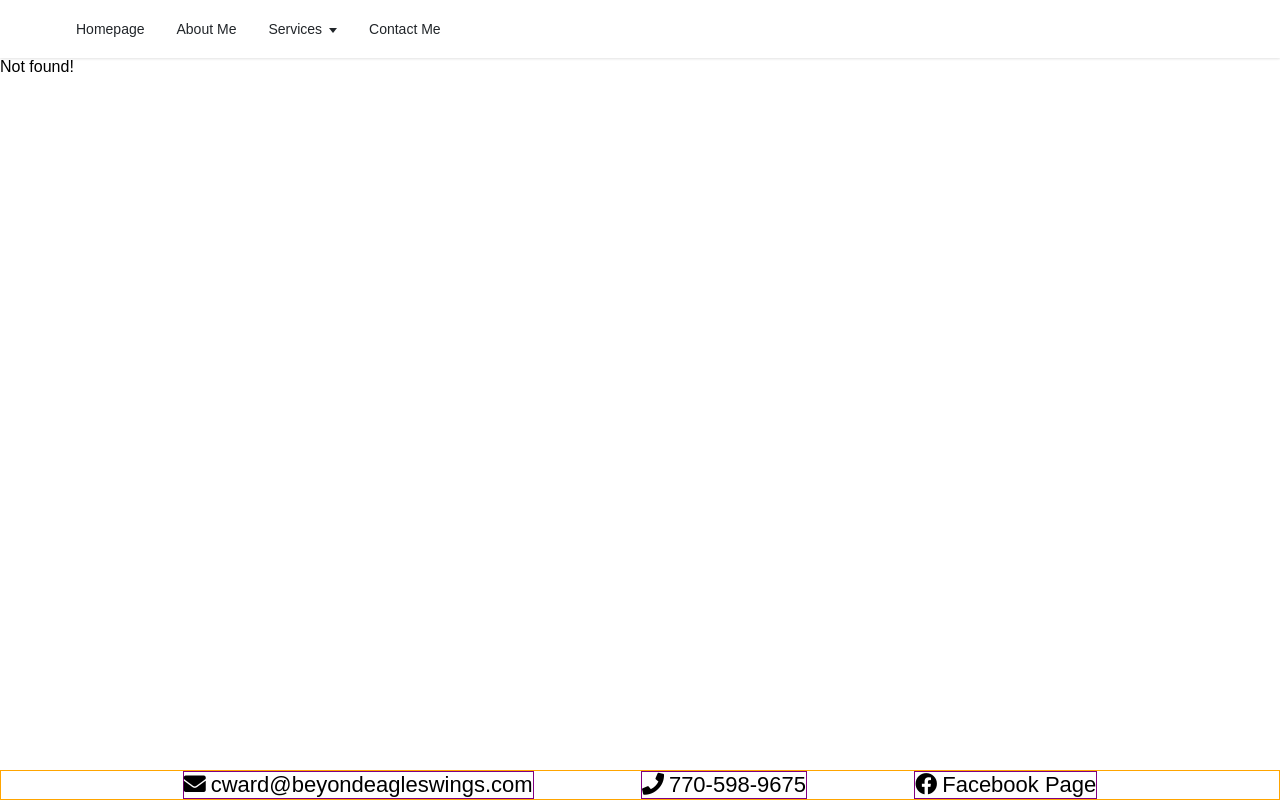
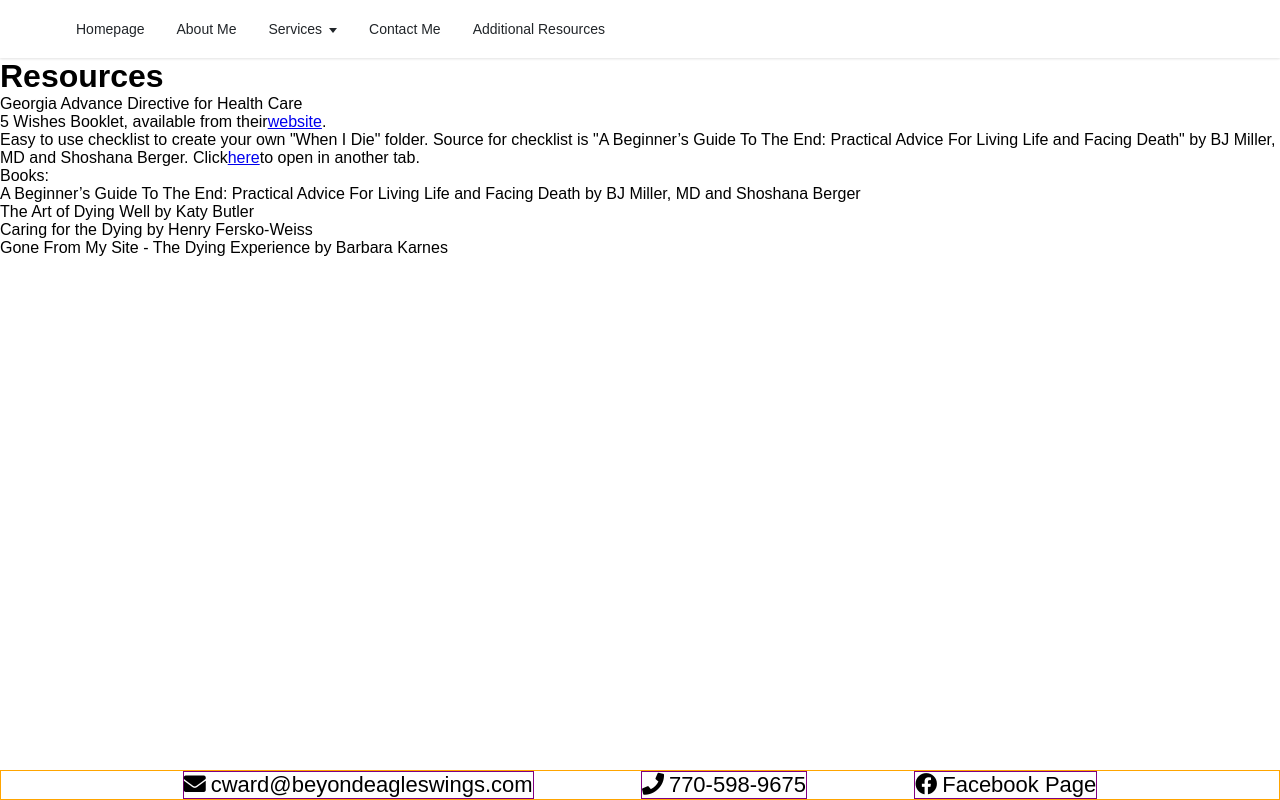
Before and after one commit to mlward639/beyond_eagles_wings, a React (Create React App) app: page /resources in a window 1280 px wide. Before the commit this address had no page. Built offline with nearby package versions, Linux system fonts and the light colour scheme.

Commit message:
resources page added, needs styling and likely some updating

```diff
--- a/src/App.js
+++ b/src/App.js
@@ -13,6 +13,8 @@ import VigilPlanning from "./components/Services/VigilPlanning";
 import Vigil from "./components/Services/Vigil";
 import AddlServices from "./components/Services/AddlServices";
 import Rates from "./components/Services/Rates";
+import ContactPage from "./pages/ContactPage";
+import Resources from "./pages/Resources";
 import Footer from "./components/Footer/Footer";
 
 function App() {
@@ -34,6 +36,8 @@ function App() {
           <Route path="addl-services" element={<AddlServices />} />
           <Route path="rates" element={<Rates />} />
         </Route>
+        <Route path="/contact" element={<ContactPage />} />
+        <Route path="/resources" element={<Resources />} />
         <Route path="*" element={<p>Not found!</p>} />
       </Routes>
       <Footer />
--- a/src/navbarItems.js
+++ b/src/navbarItems.js
@@ -45,6 +45,10 @@ export const navbarItems = [
     title: "Contact Me",
     url: "/contact",
   },
+  {
+    title: "Additional Resources",
+    url: "/resources",
+  },
 ];
 
 // //should this go somewhere else better organized...? weird being just under src folder
--- /dev/null
+++ b/src/pages/Resources.js
@@ -0,0 +1,42 @@
+import React from "react";
+import FolderChecklist from "../assets/FolderChecklist.pdf";
+
+function Resources() {
+  return (
+    <div className="">
+      <h1>Resources</h1>
+      <ul>
+        <li>Georgia Advance Directive for Health Care</li>
+        <li>
+          5 Wishes Booklet, available from their
+          <a href="https://www.fivewishes.org/" target="_blank">
+            website
+          </a>
+          .
+        </li>
+        <li>
+          Easy to use checklist to create your own "When I Die" folder. Source
+          for checklist is "A Beginner’s Guide To The End: Practical Advice For
+          Living Life and Facing Death" by BJ Miller, MD and Shoshana Berger.
+          Click
+          <a href={FolderChecklist} target="_blank">
+            here
+          </a>
+          to open in another tab.
+        </li>
+        <li>Books:</li>
+        <ul>
+          <li>
+            A Beginner’s Guide To The End: Practical Advice For Living Life and
+            Facing Death by BJ Miller, MD and Shoshana Berger
+          </li>
+          <li>The Art of Dying Well by Katy Butler</li>
+          <li>Caring for the Dying by Henry Fersko-Weiss</li>
+          <li>Gone From My Site - The Dying Experience by Barbara Karnes</li>
+        </ul>
+      </ul>
+    </div>
+  );
+}
+
+export default Resources;
```
Also changed, not shown: 1 other file (tests, documents, lock files or other folders).
